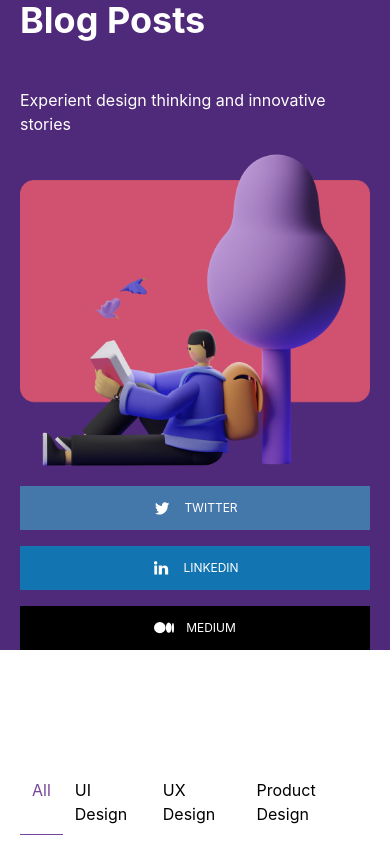
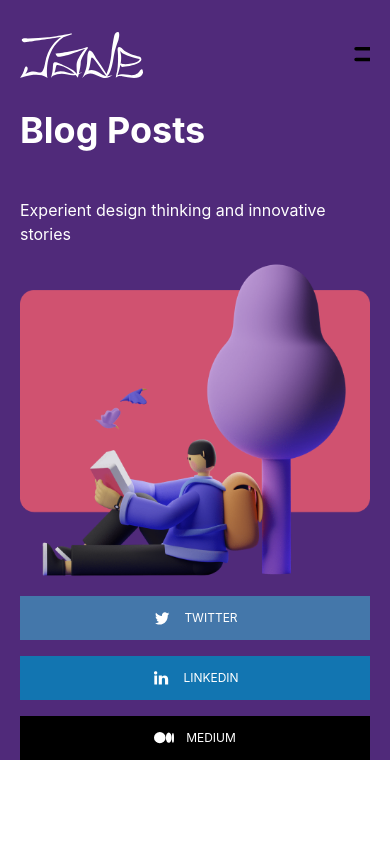
Before and after one commit to jadeoflagos/jademediapro, a Next.js app: page /blog in a window 390 px wide. Shown: the top 844 px of the page. Built offline with nearby package versions, Linux system fonts and the light colour scheme.

Commit message:
update: merging locally

```diff
--- /dev/null
+++ b/components/MenuNav.jsx
@@ -0,0 +1,7 @@
+import React from "react";
+
+const MenuNav = () => {
+  return <nav className="">menu Nav</nav>;
+};
+
+export default MenuNav;
--- a/components/Navbar.jsx
+++ b/components/Navbar.jsx
@@ -6,6 +6,7 @@ import styles from "../styles/Home.module.css";
 import { useRouter } from "next/router";
 import DropDown from "./DropDown";
 import { dropDown } from "../data";
+import MenuIcon from "./vectors/MenuIcon";
 
 const Navbar = ({ bg, textColor, darkLogo, dropDownBg }) => {
   const dropdownMenus = Object.keys(dropDown);
@@ -23,7 +24,6 @@ const Navbar = ({ bg, textColor, darkLogo, dropDownBg }) => {
 
   const toggleDropDown = (e, type) => {
     if (showDropDown.state && showDropDown.type === type) {
-      // setShowDropDown(dropDownDefault);
       closeDropDown();
       return;
     }
@@ -49,10 +49,10 @@ const Navbar = ({ bg, textColor, darkLogo, dropDownBg }) => {
         />
       )}
       <nav
-        className={`flex items-center justify-between px-20 py-8 sticky top-0 left-0 z-50`}
+        className={`flex items-center justify-between px-5 lg:px-20 py-8 sticky top-0 left-0 z-50`}
         style={{
           backgroundColor: bg ? bg : "transparent",
-          color: textColor,
+          color: textColor ?? "white",
           fontWeight: "normal",
         }}
       >
@@ -61,7 +61,7 @@ const Navbar = ({ bg, textColor, darkLogo, dropDownBg }) => {
             <Logo color={darkLogo && "#000"} />
           </a>
         </Link>
-        <div className="flex items-center space-x-10">
+        <div className="hidden lg:flex items-center space-x-10">
           {/* <Link href="/about">
           <a
             href="/about"
@@ -89,6 +89,9 @@ const Navbar = ({ bg, textColor, darkLogo, dropDownBg }) => {
             </a>
           </Link>
         </div>
+        <div className="lg:hidden">
+          <MenuIcon fillColor={dropDownBg === "black" ? "#fff" : "#000"} />
+        </div>
       </nav>
     </>
   );
--- a/components/organism/SecondHeaderTwo.jsx
+++ b/components/organism/SecondHeaderTwo.jsx
@@ -1,16 +1,20 @@
 import React from "react";
 import SocialButtons from "../SocialButtons";
 import Image from "next/image";
+import Navbar from "../Navbar";
 
-const SecondHeaderTwo = ({title, subTitle, headerImg}) => {
+const SecondHeaderTwo = ({ title, subTitle, headerImg, navBarColor }) => {
   return (
     <div className={`w-screen lg:min-h-[30rem] bg-[#502A7A] `}>
-      <div>{/* <Navbar textColor={navBarColor} /> */}</div>
+      <div>
+        <Navbar />
+      </div>
       <div className="flex flex-col lg:flex-row  lg:items-center justify-between px-5 lg:px-20 text-white">
         <div className="lg:w-7/12">
           <p className="font-bold text-4xl lg:text-8xl">{title}</p>
           <p className="pt-12 lg:pb-12 text-base lg:text-2xl lg:tracking-wider">
-{subTitle}          </p>
+            {subTitle}{" "}
+          </p>
           <div className="hidden lg:flex">
             {" "}
             <SocialButtons />
--- /dev/null
+++ b/components/vectors/MenuIcon.jsx
@@ -0,0 +1,18 @@
+import * as React from "react";
+
+const SvgComponent = (props) => (
+  <svg
+    width="1em"
+    height="1em"
+    fill="none"
+    xmlns="http://www.w3.org/2000/svg"
+    {...props}
+  >
+    <path
+      d="M.286 1.778A1.778 1.778 0 0 1 2.063 0h28.445a1.778 1.778 0 0 1 0 3.556H2.063A1.778 1.778 0 0 1 .286 1.778Zm0 10.666a1.778 1.778 0 0 1 1.777-1.777h28.445a1.778 1.778 0 1 1 0 3.555H2.063a1.778 1.778 0 0 1-1.777-1.778Zm0 10.667a1.778 1.778 0 0 1 1.777-1.778h28.445a1.778 1.778 0 1 1 0 3.556H2.063A1.778 1.778 0 0 1 .286 23.11Z"
+      fill={props.fillColor ? "#000" : "#fff"}
+    />
+  </svg>
+);
+
+export default SvgComponent;
--- a/pages/index.jsx
+++ b/pages/index.jsx
@@ -64,7 +64,7 @@ export default function Home() {
         }}
       >
         <div>
-          {/* <Navbar dropDownBg="black" textColor="white" /> */}
+          <Navbar dropDownBg="black" textColor="white" />
         </div>
         <div className="py-20 lg:max-w-[65%] w-full text-white flex flex-col justify-center px-8 lg:px-20">
           <p className="font-extrabold text-5xl lg:text-8xl">{Header.title}</p>
```
Also changed, not shown: pages/blog/index.jsx (+8 -4 lines), public/vectors/menu-icon.svg (added).
